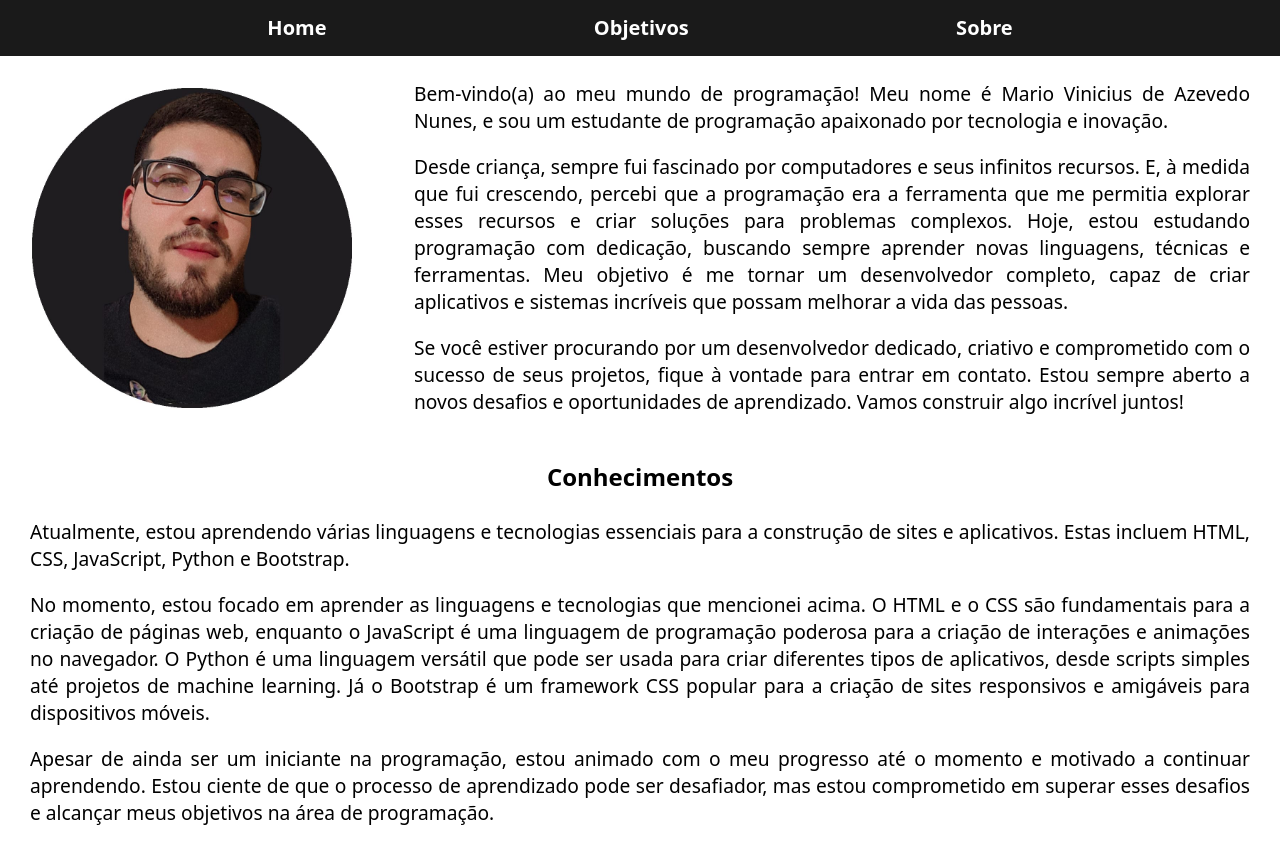
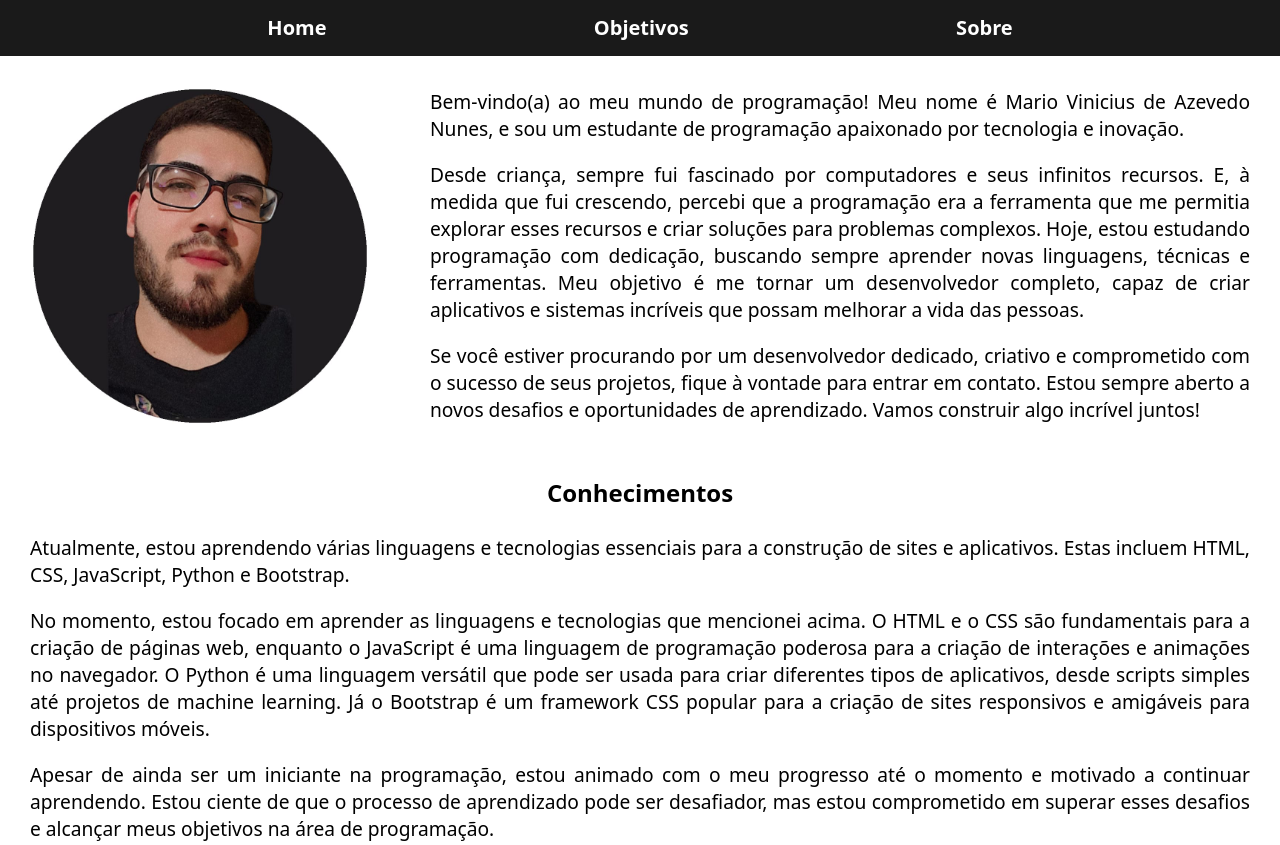
Before and after one commit to marinhonunes/marionunes, a plain HTML site: page index.html in a window 1280 px wide. Shown: the top 845 px of the page. Drawn offline with Linux system fonts and the light colour scheme.

Commit message:
Add files via upload

```diff
--- a/style.css
+++ b/style.css
@@ -31,7 +31,8 @@ p {
 
 .img-perfil {
     align-items: center;
-    width: 30%;
+    width: 400px;
+    height: 400px;
     border-radius: 50%;
 }
 
```
